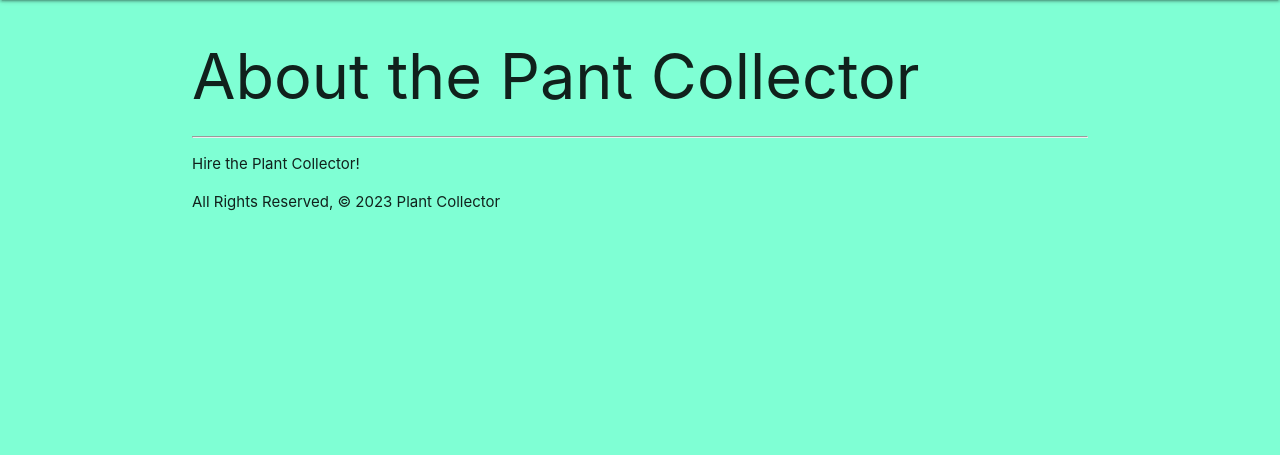
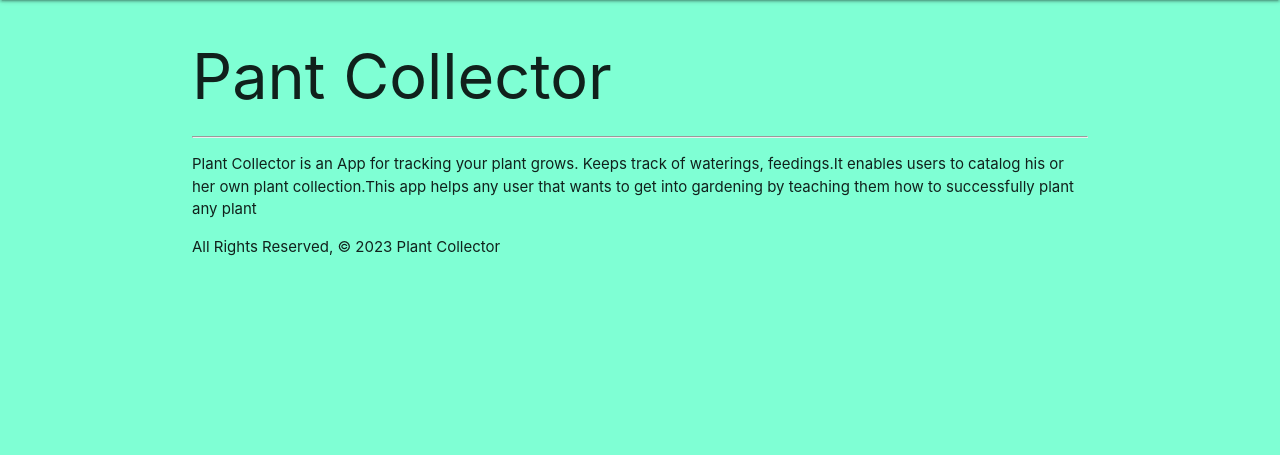
Before and after one commit to NikiiG/plant-collector, a Django app: page /about/ in a window 1280 px wide. Shown: the part 64-519 px from the top of the page. Run offline with Django 4.2, Linux system fonts and the light colour scheme.

Commit message:
Add about plant collector

```diff
--- a/main_app/templates/about.html
+++ b/main_app/templates/about.html
@@ -1,9 +1,9 @@
 {% extends 'base.html' %}
 {% block content %}
 
-<h1>About the Pant Collector</h1>
+<h1> Pant Collector</h1>
 <hr>
-<p>Hire the Plant Collector!</p>
+<p>Plant Collector is an App for tracking your plant grows. Keeps track of waterings, feedings.It enables users to catalog his or her own plant collection.This app helps any user that wants to get into gardening by teaching them how to successfully plant any plant</p>
 <footer>All Rights Reserved, &copy; 2023 Plant Collector</footer>
 
 {% endblock %}
```
